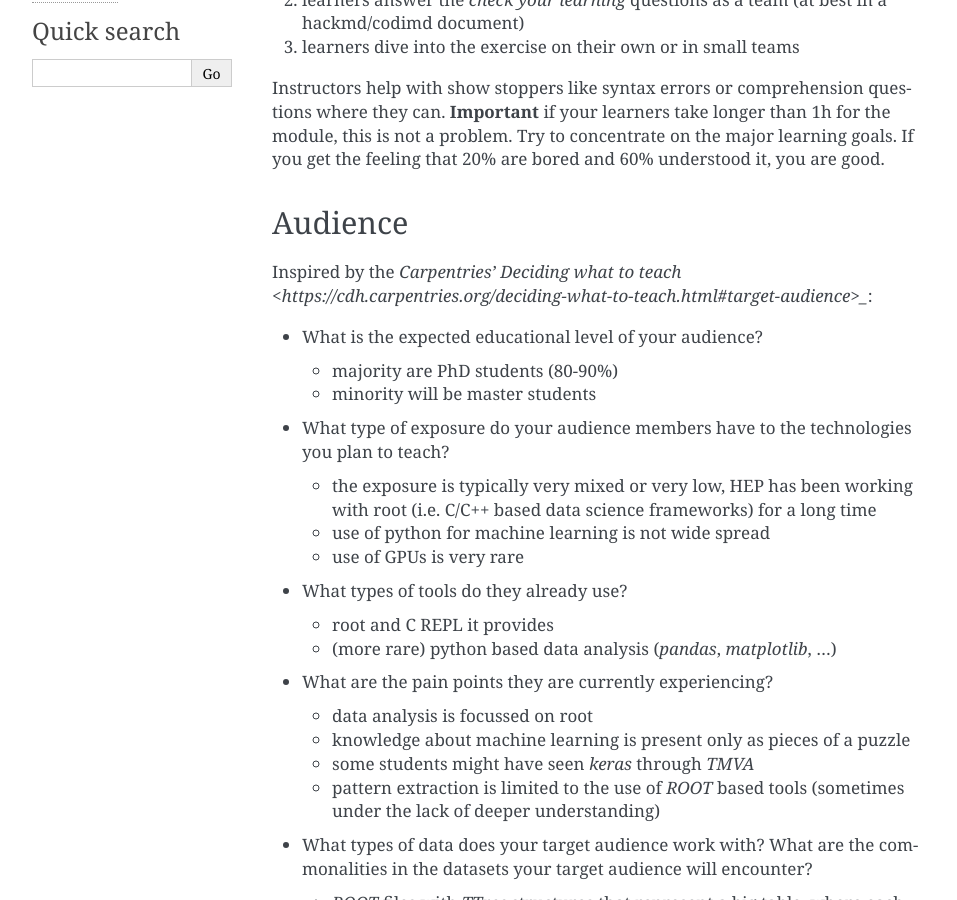
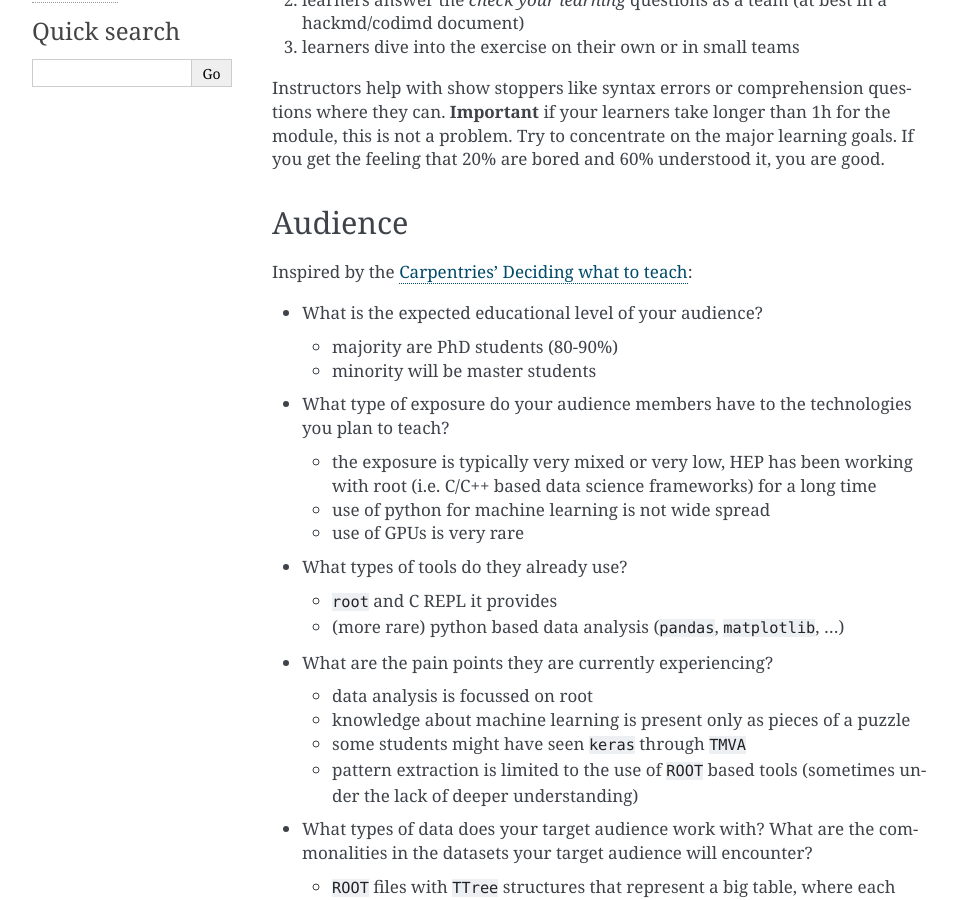
Before and after one commit to deeplearning540/deeplearning540.github.io, a Sphinx documentation site: the page built from source/extras/design.rst, in a window 1280 px wide and 900 px high, scrolled down 252 px. Shown: the whole window, without its empty margins (148-1105 px from the left). Built offline with Sphinx 7.4.7, drawn with Linux system fonts in a browser that asks for light colours.

Commit message:
fixing rst syntax

```diff
--- a/source/extras/design.rst
+++ b/source/extras/design.rst
@@ -15,7 +15,7 @@
 Audience
 ========
 
-Inspired by the `Carpentries' Deciding what to teach <https://cdh.carpentries.org/deciding-what-to-teach.html#target-audience>_`:
+Inspired by the `Carpentries' Deciding what to teach <https://cdh.carpentries.org/deciding-what-to-teach.html#target-audience>`_:
 
 * What is the expected educational level of your audience?
 
@@ -30,19 +30,19 @@
 
 * What types of tools do they already use?
 
-  * root and C REPL it provides
-  * (more rare) python based data analysis (`pandas`, `matplotlib`, ...)
+  * ``root`` and C REPL it provides
+  * (more rare) python based data analysis (``pandas``, ``matplotlib``, ...)
 
 * What are the pain points they are currently experiencing?
 
   * data analysis is focussed on root
   * knowledge about machine learning is present only as pieces of a puzzle
-  * some students might have seen `keras` through `TMVA`
-  * pattern extraction is limited to the use of `ROOT` based tools (sometimes under the lack of deeper understanding)
+  * some students might have seen ``keras`` through ``TMVA``
+  * pattern extraction is limited to the use of ``ROOT`` based tools (sometimes under the lack of deeper understanding)
 
 * What types of data does your target audience work with? What are the commonalities in the datasets your target audience will encounter?
 
-  * `ROOT` files with `TTree` structures that represent a big table, where each row has the same number of columns, but each column can have different width
+  * ``ROOT`` files with ``TTree`` structures that represent a big table, where each row has the same number of columns, but each column can have different width
   * learners will not be used to working with fixed size tables
   * learners will not be used to working with images
 
```
